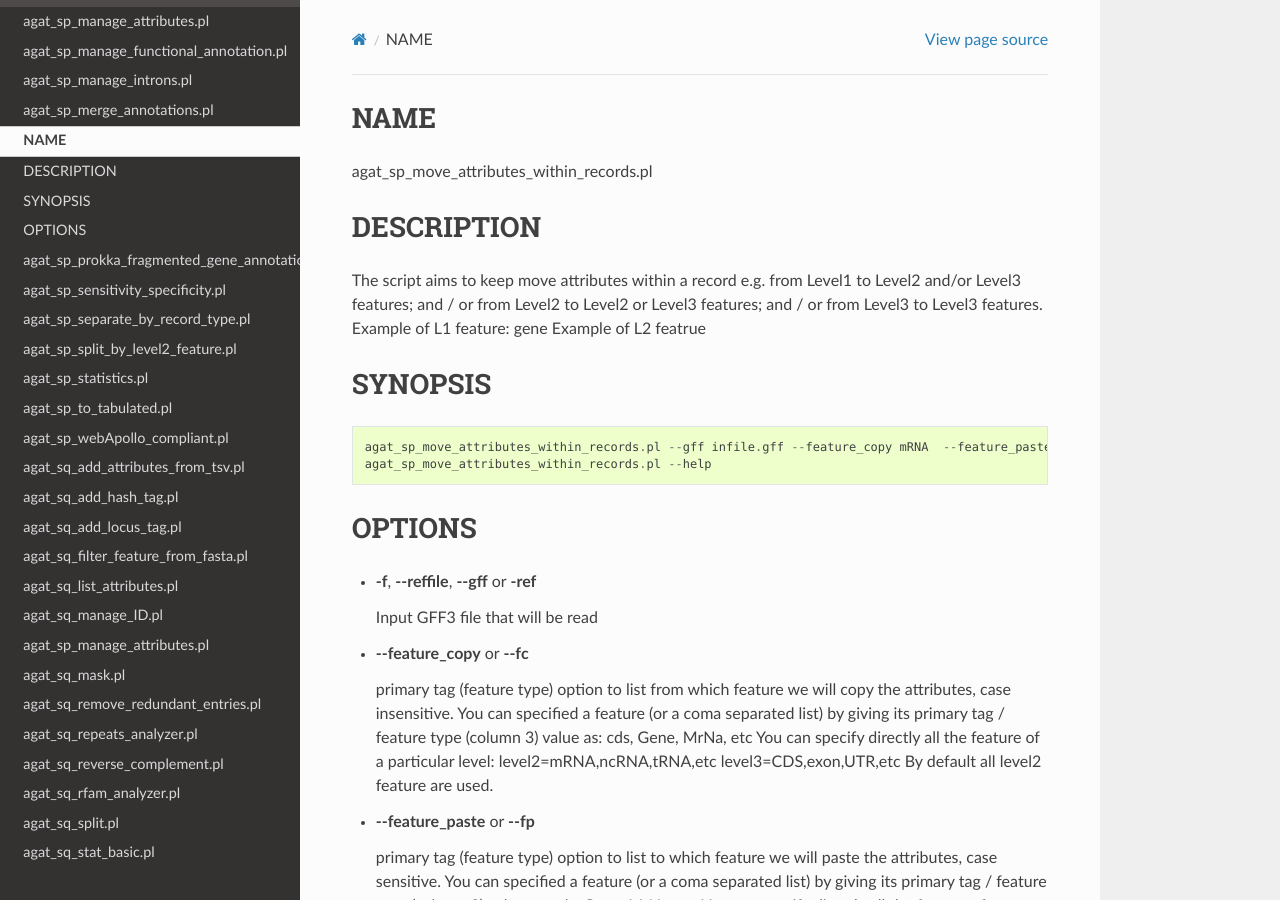
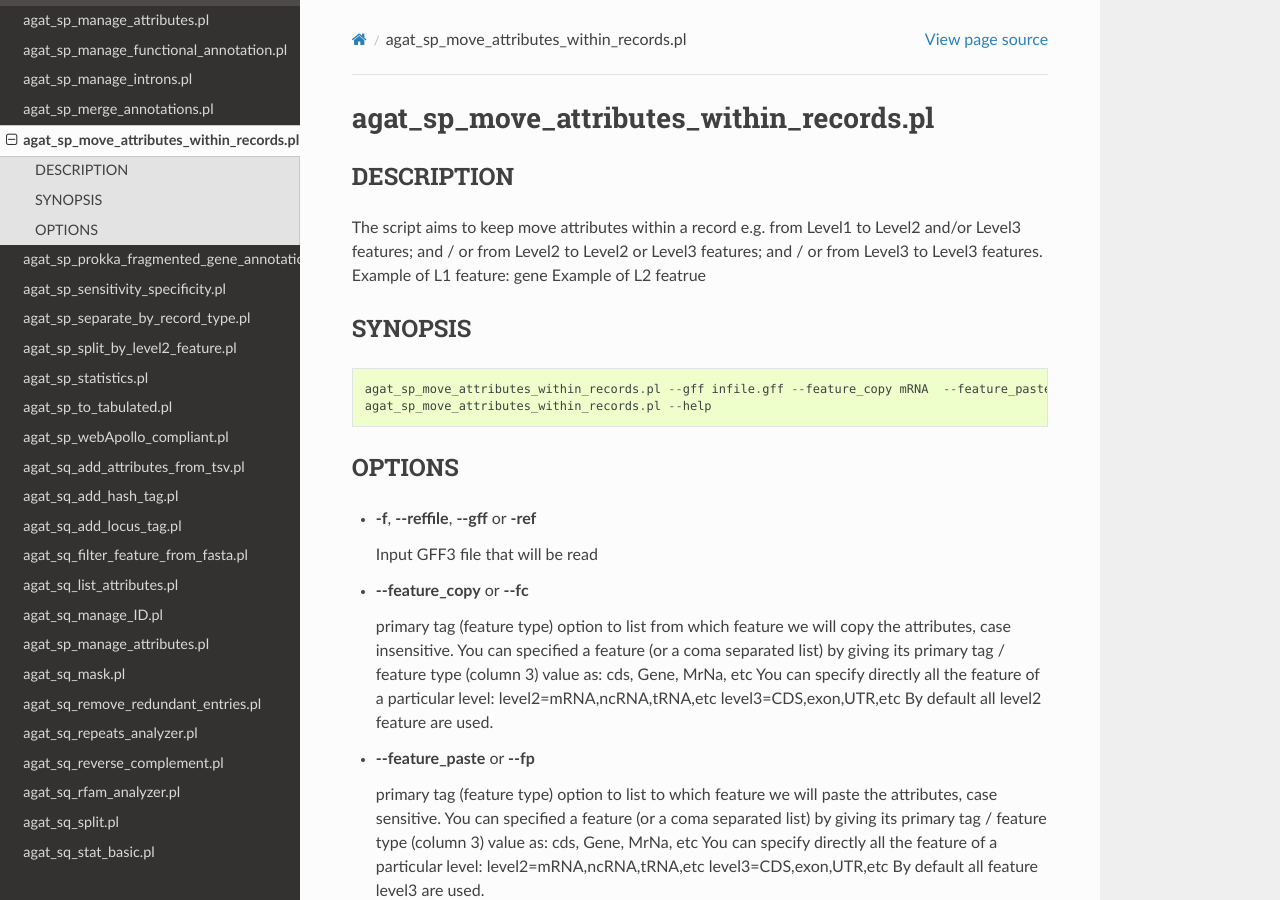
Before and after one commit to NBISweden/AGAT, a Sphinx documentation site: the page built from docs/tools/agat_sp_move_attributes_within_records.md, in a window 1280 px wide and 900 px high. Built offline with Sphinx 7.4.7 and the Read the Docs theme 2.0.0, drawn with Linux system fonts in a browser that asks for light colours; pages that are not in the unit, such as notebooks, are missing from menus.

Commit message:
sort features (#423)
* sort features using Sort::Naturally lib for AGAT consistency

* fix doc displaying

---------

Co-authored-by: Jacques Dainat <jacques.dainat@ird.fr>

````diff
--- a/docs/tools/agat_sp_add_intergenic_regions.md
+++ b/docs/tools/agat_sp_add_intergenic_regions.md
@@ -1,20 +1,18 @@
-# NAME
+# agat\_sp\_add\_intergenic\_regions.pl
 
-agat\_sp\_add\_intergenic\_regions.pl
-
-# DESCRIPTION
+## DESCRIPTION
 
 The script aims to add intergenic features (intergenic\_region) to gtf/gff file.
 The intergenic regions are deduced from gene features (feature type gene from the 3rd column).
 
-# SYNOPSIS
+## SYNOPSIS
 
 ```
 agat_sp_add_intergenic_regions.pl --gff infile --out outFile
 agat_sp_add_intergenic_regions.pl --help
 ```
 
-# OPTIONS
+## OPTIONS
 
 - **--gff**, **-f** or **--ref**
 
--- a/docs/tools/agat_sp_add_splice_sites.md
+++ b/docs/tools/agat_sp_add_splice_sites.md
@@ -1,20 +1,18 @@
-# NAME
+# agat\_sp\_add\_splice\_sites.pl
 
-agat\_sp\_add\_splice\_sites.pl
-
-# DESCRIPTION
+## DESCRIPTION
 
 The script aims to add splice sites features (five\_prime\_cis\_splice\_site and three\_prime\_cis\_splice\_site) to gtf/gff file.
 The splice sites are deduced from CDS features.
 
-# SYNOPSIS
+## SYNOPSIS
 
 ```
 agat_sp_add_splice_sites.pl --gff infile --out outFile
 agat_sp_add_splice_sites.pl --help
 ```
 
-# OPTIONS
+## OPTIONS
 
 - **--gff**, **-f**, **--ref** or **-reffile**
 
--- a/docs/tools/agat_sp_move_attributes_within_records.md
+++ b/docs/tools/agat_sp_move_attributes_within_records.md
@@ -1,21 +1,19 @@
-# NAME
+# agat\_sp\_move\_attributes\_within\_records.pl
 
-agat\_sp\_move\_attributes\_within\_records.pl
-
-# DESCRIPTION
+## DESCRIPTION
 
 The script aims to keep move attributes within a record e.g. from Level1 to Level2 and/or Level3 features; and / or from Level2 to Level2 or Level3 features; and / or from Level3 to Level3 features.
 Example of L1 feature: gene
 Example of L2 featrue
 
-# SYNOPSIS
+## SYNOPSIS
 
 ```
 agat_sp_move_attributes_within_records.pl --gff infile.gff --feature_copy mRNA  --feature_paste CDS --attribute Dbxref,Ontology [ --output outfile ]
 agat_sp_move_attributes_within_records.pl --help
 ```
 
-# OPTIONS
+## OPTIONS
 
 - **-f**, **--reffile**, **--gff**  or **-ref**
 
````
Also changed, not shown: 1 other file.
